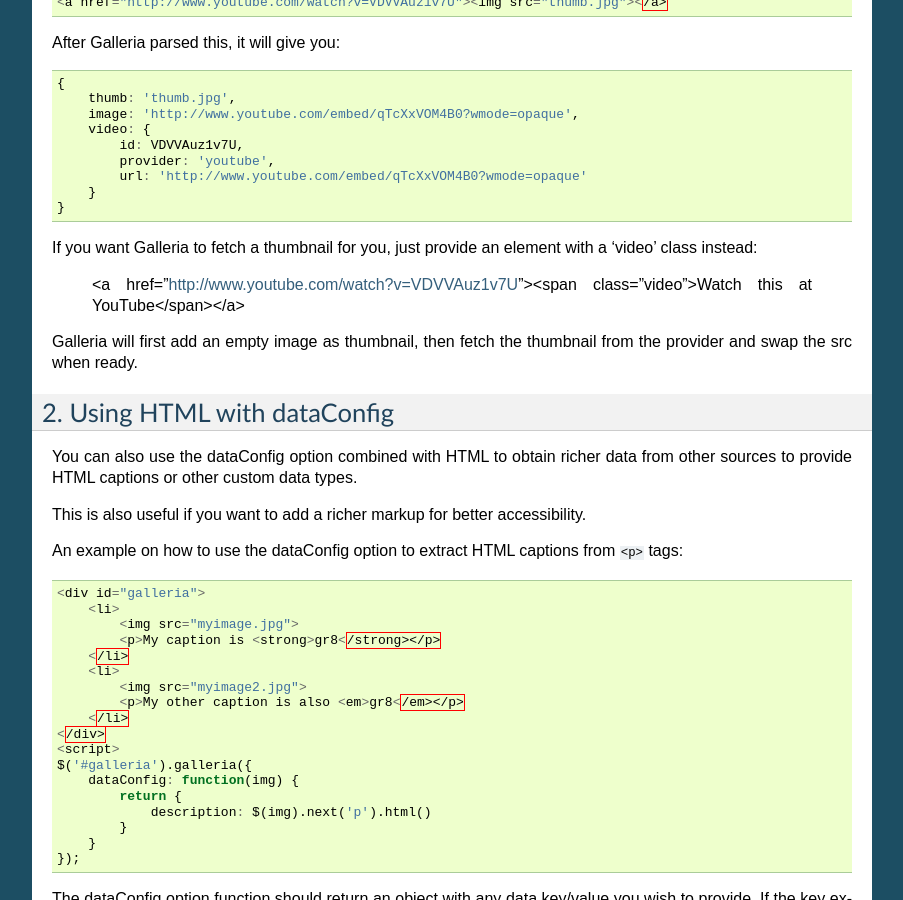
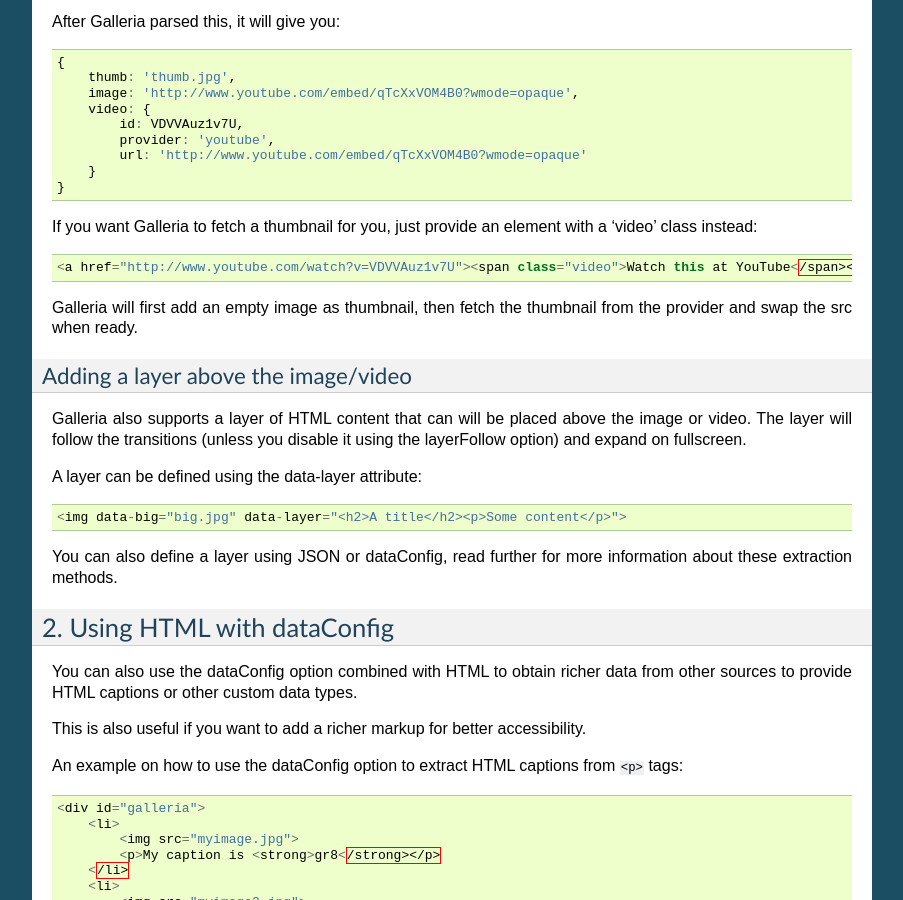
Before and after one commit to GalleriaJS/galleria, a Sphinx documentation site: the page built from docs/references/data.rst, in a window 1280 px wide and 900 px high, scrolled down 2312 px. Shown: the whole window, without its empty margins (198-1101 px from the left). Built offline with Sphinx 7.4.7, drawn with Linux system fonts in a browser that asks for light colours; some of the changed text lies outside the part shown.

Commit message:
more video stuff

```diff
--- a/docs/references/data.rst
+++ b/docs/references/data.rst
@@ -59,7 +58,7 @@ Captions & meta data
 
 If you want to extract meta data from the HTML source such as title & description, you can provide this as ``<img>`` attributes::
 
-    <img src="image.jpg" data-title="My image title" data-description="My description" data-link="http://my.destination.com">
+    <img src="image.jpg" data-title="My image title" data-description="My <strong>description</strong>" data-link="http://my.destination.com">
 
 Now you’ll get the following data::
 
@@ -68,7 +67,7 @@ Now you’ll get the following data::
         image: 'image.jpg',
         big: 'image.jpg',
         title: 'My title',
-        description: 'My description',
+        description: 'My <strong>description</strong>',
         link: 'http://my.destination.com',
         original: [IMG element]
     }
@@ -129,11 +128,24 @@ After Galleria parsed this, it will give you::
         }
     }
 
-If you want Galleria to fetch a thumbnail for you, just provide an element with a 'video' class instead:
+If you want Galleria to fetch a thumbnail for you, just provide an element with a 'video' class instead::
 
    <a href="http://www.youtube.com/watch?v=VDVVAuz1v7U"><span class="video">Watch this at YouTube</span></a>
 
 Galleria will first add an empty image as thumbnail, then fetch the thumbnail from the provider and swap the src when ready.
+
+
+Adding a layer above the image/video
+------------------------------------
+
+Galleria also supports a layer of HTML content that can will be placed above the image or video.
+The layer will follow the transitions (unless you disable it using the layerFollow option) and expand on fullscreen.
+
+A layer can be defined using the data-layer attribute::
+
+    <img data-big="big.jpg" data-layer="<h2>A title</h2><p>Some content</p>">
+
+You can also define a layer using JSON or dataConfig, read further for more information about these extraction methods.
 
 
 2. Using HTML with dataConfig
```
Also changed, not shown: other parts of docs/references/data.rst (+0 -1 lines), 1 other file.
